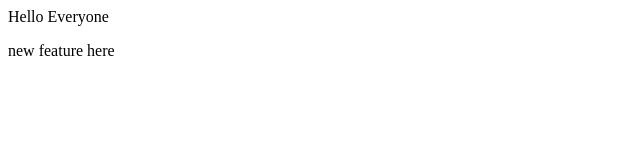
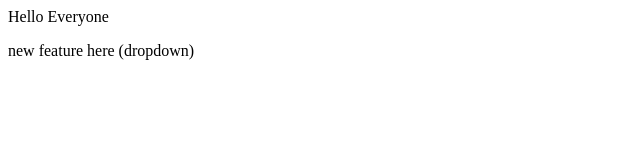
Before and after one commit to Coolsajan/localrepo, a plain HTML site: page index.html in a window 1280 px wide. Shown: the full height of the page, 0-640 px from the left. Drawn offline with Linux system fonts and the light colour scheme.

Commit message:
new dropdown

```diff
--- a/index.html
+++ b/index.html
@@ -1,2 +1,2 @@
 <head>Hello Everyone</head>
-<p>new feature here</p>
+<p>new feature here (dropdown)</p>
```
